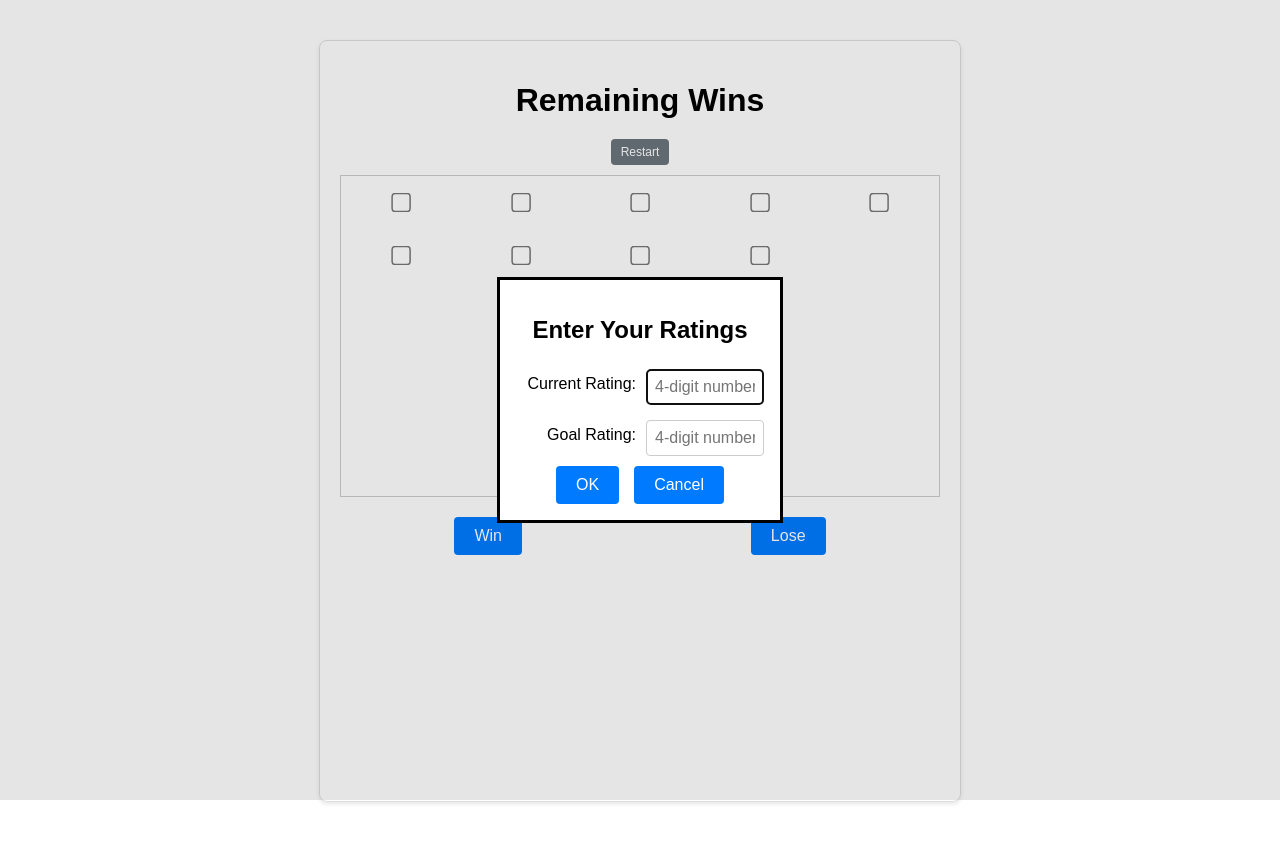
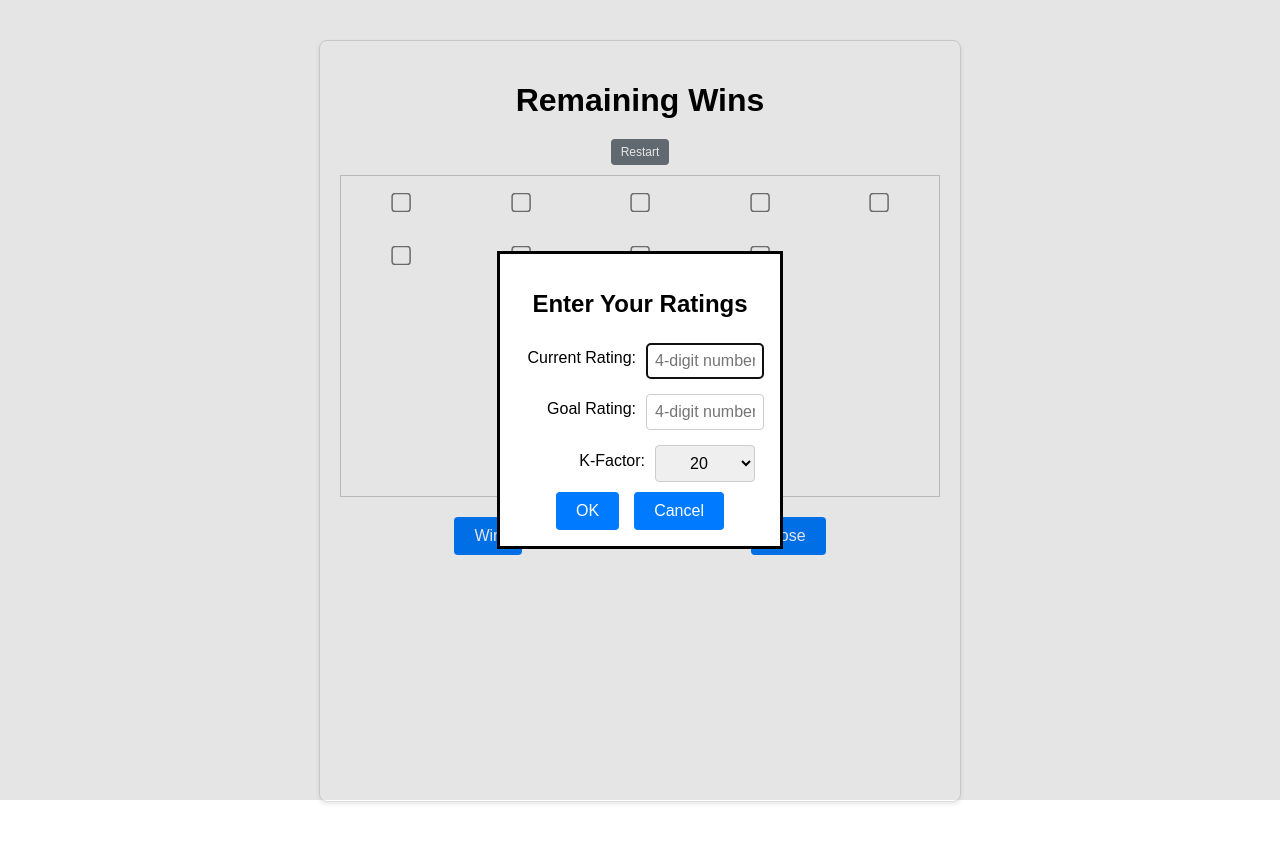
Before and after one commit to carinawic/checkboxapp, a React (Create React App) app: page / in a window 1280 px wide. Both pictures are taken after a click on the button "Restart". Built offline with nearby package versions, Linux system fonts and the light colour scheme.

Commit message:
add k factor

```diff
--- a/src/App.js
+++ b/src/App.js
@@ -17,6 +17,9 @@ function App() {
   );
   const [goalRating, setGoalRating] = useState(
     () => localStorage.getItem("goalRating") || ""
+  );
+  const [kFactor, setKFactor] = useState(
+    () => parseInt(localStorage.getItem("kFactor"), 10) || 20
   );
 
   const [currentInput, setCurrentInput] = useState(currentRating); // Input for current rating
@@ -73,7 +76,7 @@ function App() {
     }
 
     // Calculate the number of checkboxes
-    const numCheckboxes = Math.ceil((goal - current) / 10);
+    const numCheckboxes = Math.ceil((goal - current) / (kFactor / 2));
 
     // Set checkboxes to all unchecked with new count
     const newCheckboxes = Array(numCheckboxes).fill(false);
@@ -86,6 +89,7 @@ function App() {
     localStorage.setItem("currentRating", currentInput);
     localStorage.setItem("goalRating", goalInput);
     localStorage.setItem("checkboxes", JSON.stringify(newCheckboxes));
+    localStorage.setItem("kFactor", kFactor);
 
     closeModal();
   };
@@ -129,6 +133,19 @@ function App() {
             placeholder="4-digit number"
           />
         </div>
+        {/* K-Factor */}
+        <div className="modal-row">
+          <label>K-Factor:</label>
+          <select
+            className="modal-input"
+            value={kFactor}
+            onChange={(e) => setKFactor(parseInt(e.target.value, 10))}
+          >
+            <option value="10">10</option>
+            <option value="20">20</option>
+            <option value="40">40</option>
+          </select>
+        </div>
 
         {/* Buttons */}
         <div className="modal-button-row">
```
